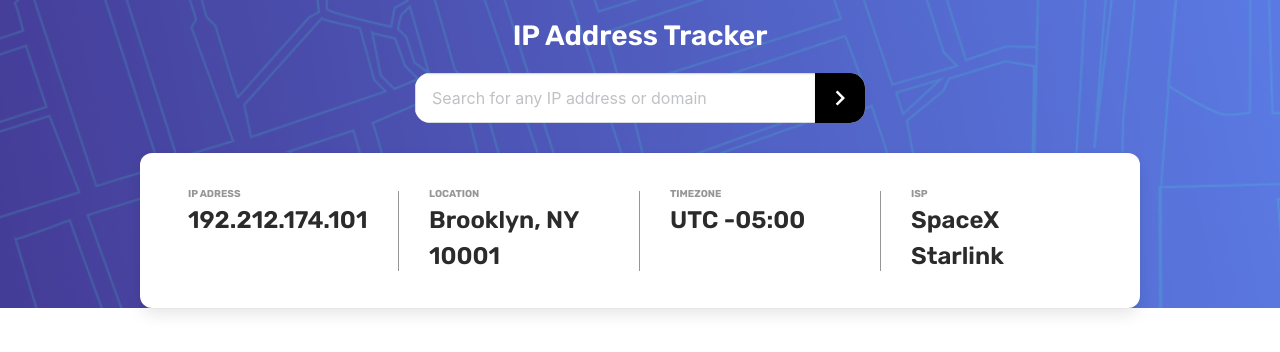
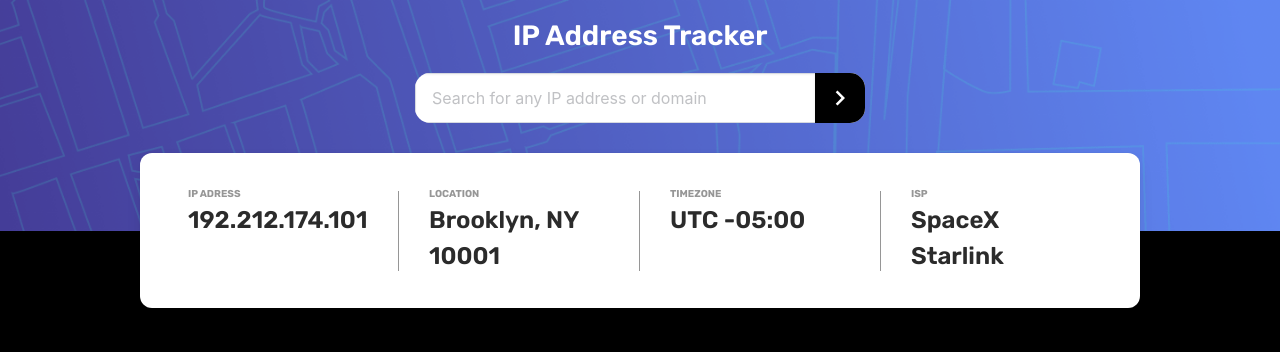
Before and after one commit to irontrooper7/ip-address-tracker-master, a Next.js app: page / in a window 1280 px wide. Shown: the top 352 px of the page. Built offline with nearby package versions, Linux system fonts and the light colour scheme.

Commit message:
[add] map component styles

```diff
--- /dev/null
+++ b/src/components/Map.jsx
@@ -0,0 +1,6 @@
+export default function Map() {
+	return (
+		<section className="map">
+		</section>
+	)
+}
--- a/src/pages/index.js
+++ b/src/pages/index.js
@@ -1,10 +1,12 @@
 import Layout from "@/components/Layout";
+import Map from "@/components/Map";
 import Tracker from "@/components/Tracker";
 
 export default function Home() {
 	return (
 		<Layout>
 			<Tracker />
+			<Map />
 		</Layout>
 	);
 }
--- a/src/styles/base/_base.sass
+++ b/src/styles/base/_base.sass
@@ -17,7 +17,7 @@ body
 	margin: 0
 
 main
-	min-height: 100vh
+	height: 100vh
 
 h1
 	color: $white
--- /dev/null
+++ b/src/styles/components/_map.sass
@@ -0,0 +1,8 @@
+.map
+	background: black
+	width: 100%
+	height: calc(100% - calc( 477px - 170px ))
+
+@mixin map-desktop
+	.map
+		height: calc(100% - calc( 308px - 77.5px ))
--- a/src/styles/components/_tracker.sass
+++ b/src/styles/components/_tracker.sass
@@ -1,9 +1,7 @@
 .tracker
 	background: url('/assets/pattern-bg-mobile.png') no-repeat
 	background-size: cover
-	height: 100%
-	// margin-bottom: -170px
-	// max-height: 300px
+	height: calc( 477px - 170px )
 	overflow: visible
 	.container
 		padding: 15px 15px 0px
@@ -15,5 +13,4 @@
 	.tracker
 		background: url('/assets/pattern-bg-desktop.png') no-repeat
 		background-size: cover
-		// margin-bottom: -77.5px
-		// max-height: 150px
+		height: calc( 308px - 77.5px )
--- a/src/styles/globals.sass
+++ b/src/styles/globals.sass
@@ -7,6 +7,8 @@
 // Components
 @use './components/card'
 @use './components/form'
+@use './components/map'
+@use './components/tracker'
 
 // Layout
 @use './layout/dark_mode'
--- a/src/styles/layout/desktop.sass
+++ b/src/styles/layout/desktop.sass
@@ -1,5 +1,6 @@
 @use '../components/_card' as *
 @use '../components/_form' as *
+@use '../components/_map' as *
 @use '../components/_tracker' as *
 
 @media only screen and (min-width: 1024px)
@@ -11,4 +12,5 @@
 	// Components
 	@include card-desktop
 	@include form-desktop
+	@include map-desktop
 	@include tracker-desktop
```
